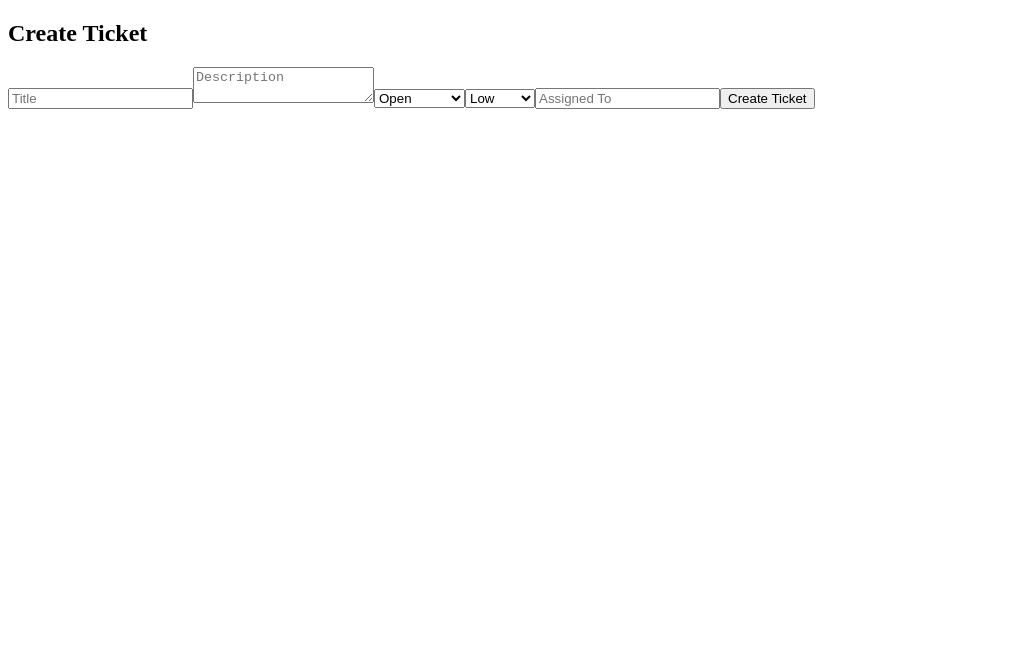
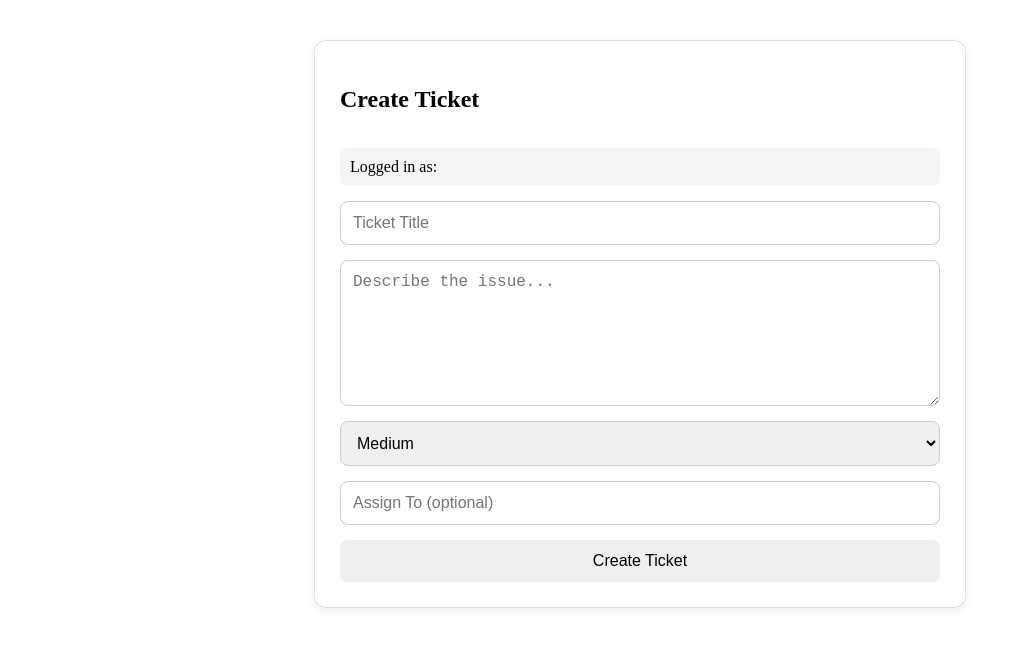
Before and after one commit to aashrith02/AI-Ticketing-System, a React app in the folder frontend/: page /create-ticket in a window 1280 px wide. Shown: the top 646 px of the page, without its empty margins (0-1021 px from the left). Built offline with nearby package versions, Linux system fonts and the light colour scheme; the HTML template or start-up script is replaced by a standard one.

Commit message:
update schema

```diff
--- a/frontend/src/pages/after-Login/Create-Ticket.jsx
+++ b/frontend/src/pages/after-Login/Create-Ticket.jsx
@@ -1,33 +1,142 @@
+import { useState } from "react";
+
 export default function CreateTicket() {
-    let user = null;
-try {
+  let user = null;
+
+  try {
     user = JSON.parse(localStorage.getItem("user"));
-    console.log("User from localStorage:", user);
   } catch (error) {
     console.error("Failed to parse user from localStorage", error);
   }
 
-  return(<div>
-    <h2>Create Ticket</h2>
-    <form>
-      <input type="text" placeholder="Title" />
-      <textarea placeholder="Description" />
-      <select>
-        <option value="open">Open</option>
-        <option value="in-progress">In Progress</option>
-        <option value="closed">Closed</option>
-      </select>
-      <select>
-        <option value="low">Low</option>
-        <option value="medium">Medium</option>
-        <option value="high">High</option>
-      </select>
-      <input type="text" placeholder="Assigned To" />
-      <button type="submit">Create Ticket</button>
-    </form>
-  </div>)
+  const [formData, setFormData] = useState({
+    title: "",
+    description: "",
+    priority: "MEDIUM",
+    assignedTo: "",
+  });
 
+  const handleChange = (e) => {
+    setFormData((prev) => ({
+      ...prev,
+      [e.target.name]: e.target.value,
+    }));
+  };
 
+  const handleSubmit = (e) => {
+    e.preventDefault();
 
+    console.log({
+      ...formData,
+      createdBy: user?.name,
+    });
 
+    alert("Ticket creation coming next!");
+  };
+
+  return (
+    <div style={styles.container}>
+      <form style={styles.form} onSubmit={handleSubmit}>
+        <h2>Create Ticket</h2>
+
+        <div style={styles.userInfo}>
+          Logged in as: <strong>{user?.name}</strong>
+        </div>
+
+        <input
+          type="text"
+          name="title"
+          placeholder="Ticket Title"
+          value={formData.title}
+          onChange={handleChange}
+          style={styles.input}
+          required
+        />
+
+        <textarea
+          name="description"
+          placeholder="Describe the issue..."
+          value={formData.description}
+          onChange={handleChange}
+          style={styles.textarea}
+          required
+        />
+
+        <select
+          name="priority"
+          value={formData.priority}
+          onChange={handleChange}
+          style={styles.input}
+        >
+          <option value="LOW">Low</option>
+          <option value="MEDIUM">Medium</option>
+          <option value="HIGH">High</option>
+          <option value="CRITICAL">Critical</option>
+        </select>
+
+        <input
+          type="text"
+          name="assignedTo"
+          placeholder="Assign To (optional)"
+          value={formData.assignedTo}
+          onChange={handleChange}
+          style={styles.input}
+        />
+
+        <button type="submit" style={styles.button}>
+          Create Ticket
+        </button>
+      </form>
+    </div>
+  );
 }
+
+const styles = {
+  container: {
+    display: "flex",
+    justifyContent: "center",
+    marginTop: "40px",
+  },
+
+  form: {
+    width: "600px",
+    display: "flex",
+    flexDirection: "column",
+    gap: "15px",
+    padding: "25px",
+    border: "1px solid #ddd",
+    borderRadius: "12px",
+    boxShadow: "0 2px 8px rgba(0,0,0,0.08)",
+    backgroundColor: "#fff",
+  },
+
+  userInfo: {
+    backgroundColor: "#f5f5f5",
+    padding: "10px",
+    borderRadius: "8px",
+  },
+
+  input: {
+    padding: "12px",
+    fontSize: "16px",
+    borderRadius: "8px",
+    border: "1px solid #ccc",
+  },
+
+  textarea: {
+    minHeight: "120px",
+    padding: "12px",
+    fontSize: "16px",
+    borderRadius: "8px",
+    border: "1px solid #ccc",
+    resize: "vertical",
+  },
+
+  button: {
+    padding: "12px",
+    fontSize: "16px",
+    border: "none",
+    borderRadius: "8px",
+    cursor: "pointer",
+  },
+};
```
Also changed, not shown: 1 other file (tests, documents, lock files or other folders).
